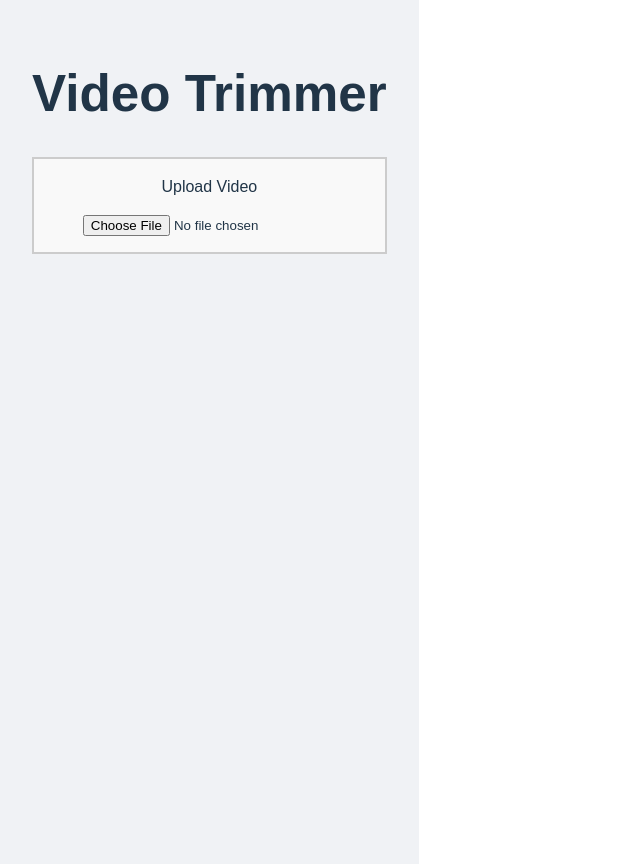
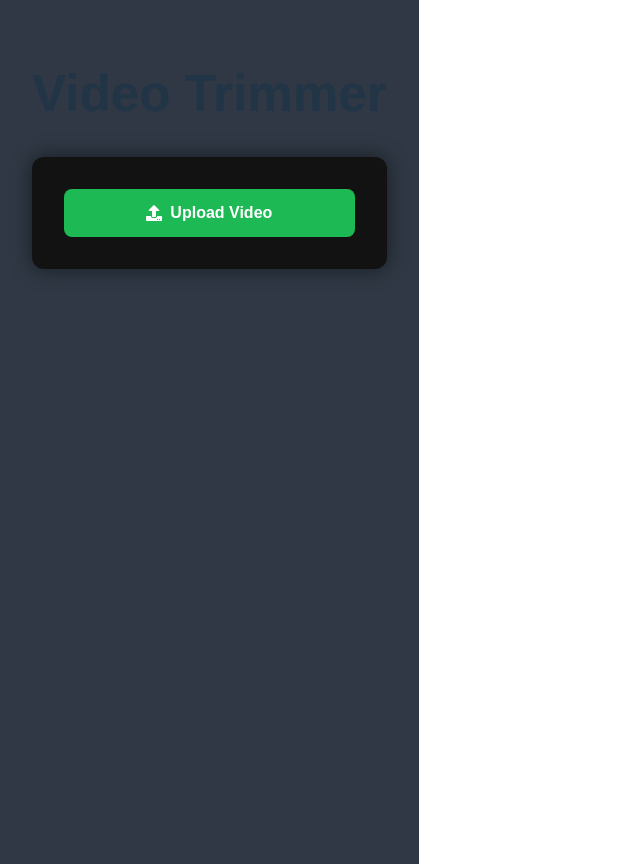
Before and after one commit to AdiAharonov/video-trimmer, a React (Vite) app: page / in a window 1280 px wide. Shown: the whole page, without its empty margins (0-640 px from the left). Built offline with nearby package versions, Linux system fonts and the light colour scheme.

Commit message:
Style: apply dark theme and redesign upload button with icon

```diff
--- a/package.json
+++ b/package.json
@@ -14,7 +14,8 @@
   "dependencies": {
     "@testing-library/dom": "^10.4.0",
     "react": "^19.0.0",
-    "react-dom": "^19.0.0"
+    "react-dom": "^19.0.0",
+    "react-icons": "^5.5.0"
   },
   "devDependencies": {
     "@eslint/js": "^9.21.0",
--- a/src/components/VideoPlayer.tsx
+++ b/src/components/VideoPlayer.tsx
@@ -2,6 +2,9 @@ import { useRef, useState, useEffect, ChangeEvent } from 'react';
 import Timeline from './Timeline';
 import TrimBar from './TrimBar';
 import styles from '../styles/VideoPlayer.module.css';
+
+// Icons
+import { FaUpload } from 'react-icons/fa';
 
 const VideoPlayer = () => {
   const videoRef = useRef<HTMLVideoElement | null>(null);
@@ -84,8 +87,17 @@ const VideoPlayer = () => {
 
   return (
     <div className={styles.videoPlayer}>
-      <label htmlFor="video-upload">Upload Video</label>
-      <input id="video-upload" type="file" accept="video/*" onChange={handleFileChange} />
+      <label htmlFor="video-upload" className={styles.uploadButton}>
+        <FaUpload style={{ marginRight: '8px' }} />
+        Upload Video
+      </label>
+      <input
+        id="video-upload"
+        type="file"
+        accept="video/*"
+        onChange={handleFileChange}
+        className={styles.uploadInput}
+      />
 
       {videoSrc && (
         <>
--- a/src/styles/App.css
+++ b/src/styles/App.css
@@ -2,7 +2,7 @@
   font-family: sans-serif;
   padding: 2rem;
   text-align: center;
-  background-color: #f0f2f5;
+  background-color: #2f3844;
   min-height: 100vh;
 }
 
--- a/src/styles/VideoPlayer.module.css
+++ b/src/styles/VideoPlayer.module.css
@@ -1,49 +1,59 @@
 .videoPlayer {
+    background-color: #121212;
+    color: #ffffff;
+    max-width: 800px;
+    margin: auto;
+    padding: 2rem;
     display: flex;
     flex-direction: column;
-    align-items: center;
-    gap: 1rem;
-    border: 2px solid #ccc;
-    padding: 1rem;
-    background-color: #f9f9f9;
-    max-width: 800px;
-    margin: auto;
-    width: 100%;
-    box-sizing: border-box;
+    gap: 1.5rem;
+    border-radius: 12px;
+    box-shadow: 0 0 20px rgba(0, 0, 0, 0.5);
   }
 
   .videoElement {
     width: 100%;
     max-height: 400px;
+    border-radius: 8px;
     background-color: black;
+  }
+
+  .uploadButton {
+    display: inline-flex;
+    align-items: center;
+    justify-content: center;
+    padding: 0.75rem 1.25rem;
+    background-color: #1db954;
+    color: #fff;
+    border: none;
     border-radius: 8px;
+    font-weight: 600;
+    font-size: 1rem;
+    cursor: pointer;
+    transition: background-color 0.3s;
+  }
+
+  .uploadButton:hover {
+    background-color: #1ed760;
+  }
+
+  .uploadInput {
+    display: none;
+  }
+
+  .buttonGroup {
+    display: flex;
+    flex-wrap: wrap;
+    gap: 1rem;
+    justify-content: center;
   }
 
   .timeline,
   .trimBar {
     width: 100%;
     height: 40px;
-    background-color: #eee;
     border-radius: 8px;
     overflow: hidden;
+    background-color: #2c2c2c;
+    position: relative;
   }
-
-  .buttonGroup {
-    display: flex;
-    flex-wrap: wrap;
-    gap: 0.5rem;
-    justify-content: center;
-    width: 100%;
-    max-width: 100%;
-  }
-
-  @media (max-width: 480px) {
-    .videoElement {
-      max-height: 250px;
-    }
-
-    .timeline,
-    .trimBar {
-      height: 30px;
-    }
-  }
```
Also changed, not shown: 1 other file (tests, documents, lock files or other folders).
